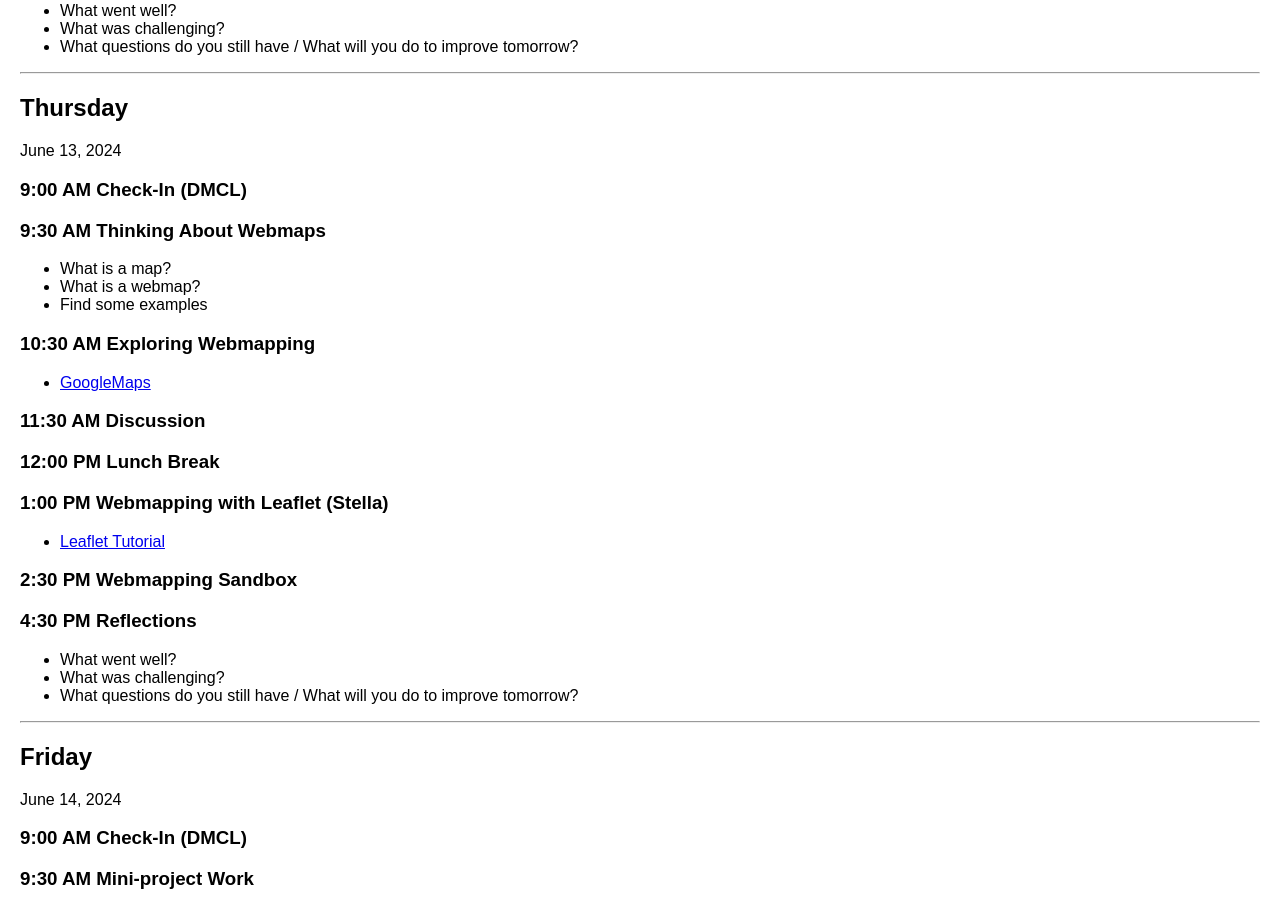
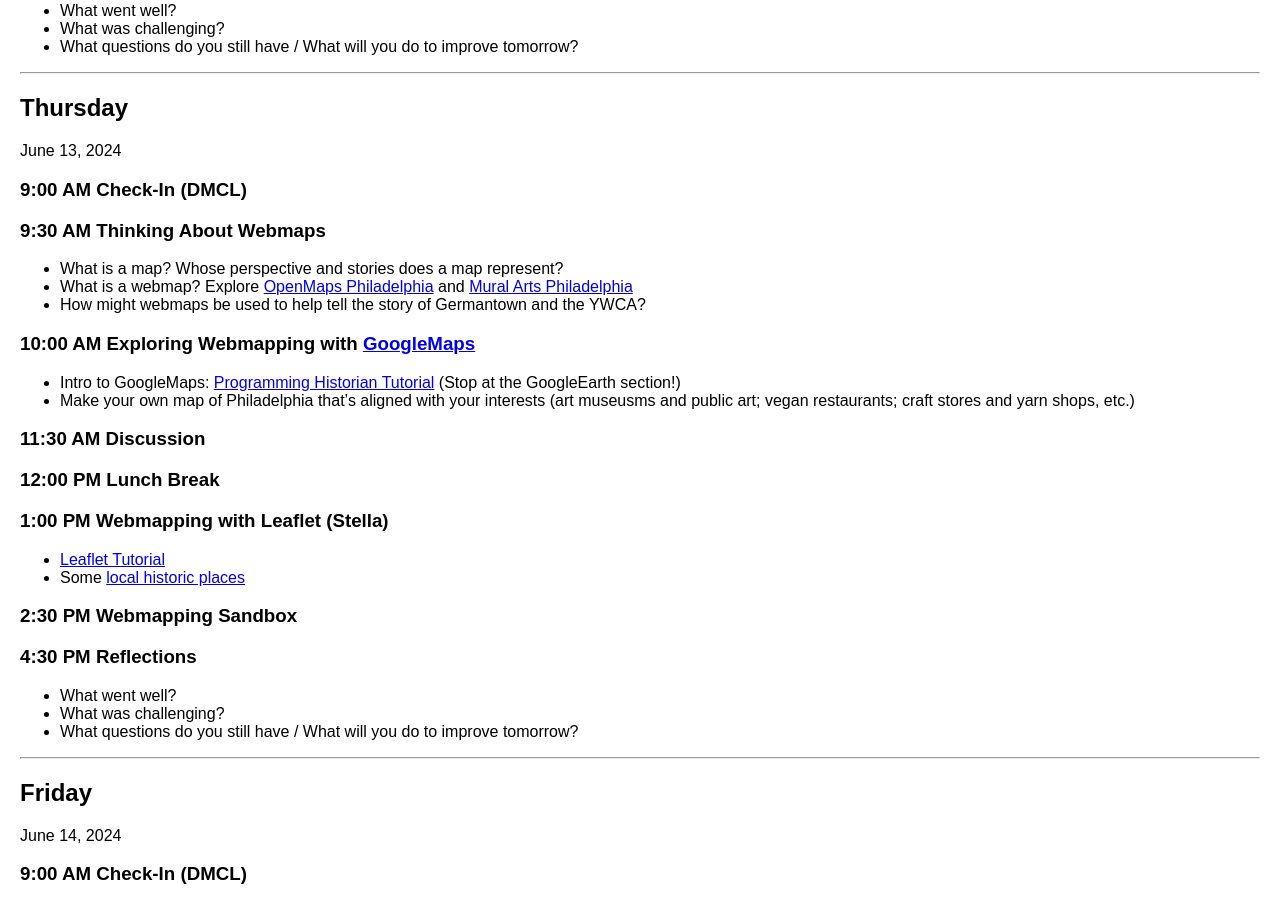
Before and after one commit to digbmc/dssf-syll, a Jekyll site: the page built from _weeks/02-data.md, in a window 1280 px wide and 900 px high, scrolled down 2046 px. Built offline with Jekyll 4.4.1, drawn with Linux system fonts in a browser that asks for light colours.

Commit message:
Update 02-data.md; adjust (tentative) webmapping schedule

```diff
--- a/_weeks/02-data.md
+++ b/_weeks/02-data.md
@@ -97,12 +97,13 @@ June 13, 2024
 ### 9:00 AM Check-In (DMCL)
 
 ### 9:30 AM Thinking About Webmaps
-- What is a map?
-- What is a webmap?
-- Find some examples
+- What is a map? Whose perspective and stories does a map represent?
+- What is a webmap? Explore [OpenMaps Philadelphia](https://openmaps.phila.gov/) and [Mural Arts Philadelphia](https://publicartarchive.org/collections/Mural-Arts-Philadelphia?mapShow=true)
+- How might webmaps be used to help tell the story of Germantown and the YWCA?
 
-### 10:30 AM Exploring Webmapping
-- [GoogleMaps](https://www.google.com/maps/about/mymaps/)
+### 10:00 AM Exploring Webmapping with [GoogleMaps](https://www.google.com/maps/about/mymaps/)
+- Intro to GoogleMaps: [Programming Historian Tutorial](https://programminghistorian.org/en/lessons/googlemaps-googleearth) (Stop at the GoogleEarth section!)
+- Make your own map of Philadelphia that's aligned with your interests (art museusms and public art; vegan restaurants; craft stores and yarn shops, etc.)
 
 ### 11:30 AM Discussion
 
@@ -110,6 +111,7 @@ June 13, 2024
 
 ### 1:00 PM Webmapping with Leaflet (Stella)
 - [Leaflet Tutorial](https://sfritzell.github.io/Leaflet-Tutorial/)
+- Some [local historic places](https://www.phila.gov/media/20230406094939/Interiors-Objects-Structures-Sites-4-6-2023.pdf)
 
 ### 2:30 PM Webmapping Sandbox
 
```
